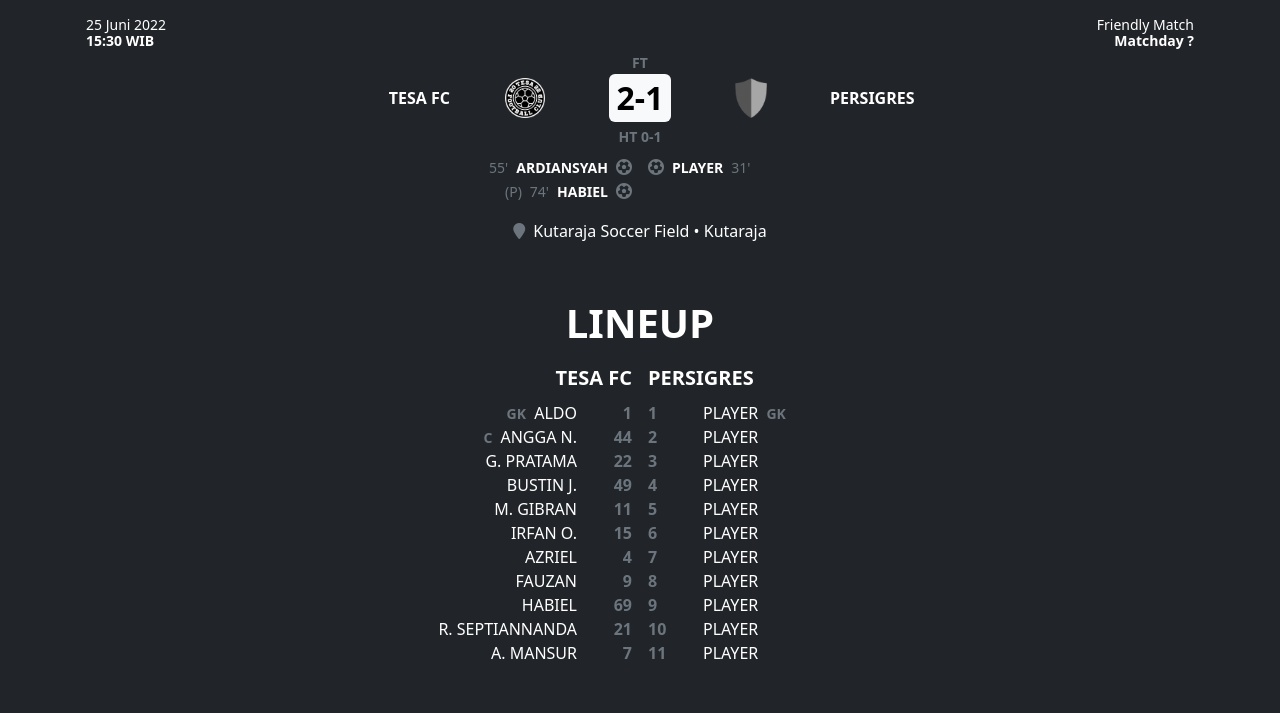
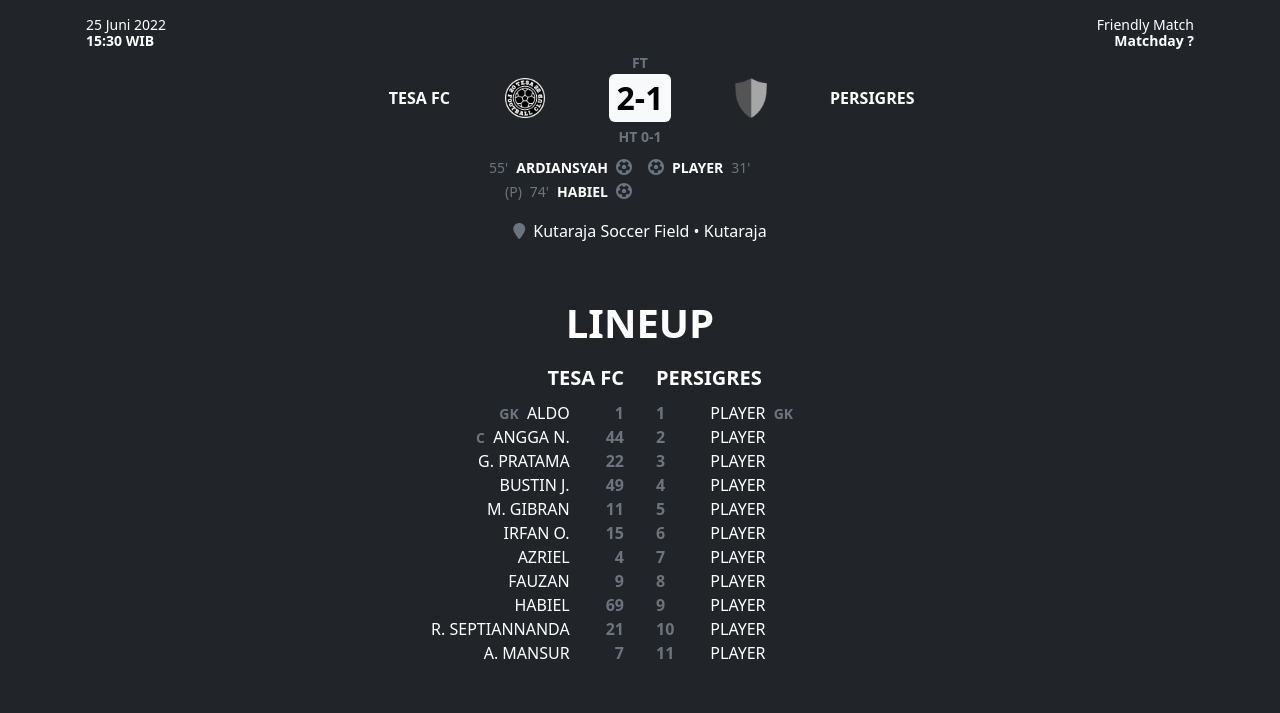
Before and after one commit to tesafc/tesafc.github.io, a Jekyll site: the page built from _matches/2022-06-25.md, in a window 1280 px wide. Shown: the part 781-1494 px from the top of the page. Built offline with Jekyll 4.4.1, drawn with Linux system fonts in a browser that asks for light colours; nearby versions of some CDN libraries.

Commit message:
Update match.html

```diff
--- a/_layouts/match.html
+++ b/_layouts/match.html
@@ -74,7 +74,7 @@
     <h1 class="text-center text-uppercase text-bg-dark fw-bolder mb-3">lineup</h1>
     <div class="row g-0">
       {% if page.lineup.home-team.lineup %}
-      <ul class="col-6 list-group border-0 rounded-0 p-0 pe-2">
+      <ul class="col-6 list-group border-0 rounded-0 p-0 pe-3">
         <li class="list-group-item text-bg-dark text-end border-0 p-0 pb-2">
           <span class="text-end text-uppercase fs-5 fw-bolder border-0 p-0">{{ page.home-team.name }}</span>
         </li>
@@ -88,7 +88,7 @@
       </ul>
       {% endif %}
       {% if page.lineup.away-team.lineup %}
-      <ul class="col-6 list-group border-0 rounded-0 p-0 ps-2">
+      <ul class="col-6 list-group border-0 rounded-0 p-0 ps-3">
         <li class="list-group-item text-bg-dark text-start border-0 p-0 pb-2">
           <span class="text-end text-uppercase fs-5 fw-bolder border-0 p-0">{{ page.away-team.name }}</span>
         </li>
```
